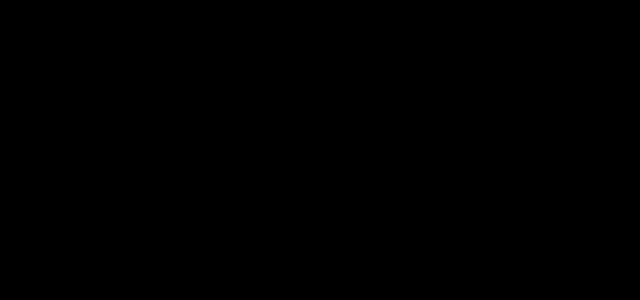
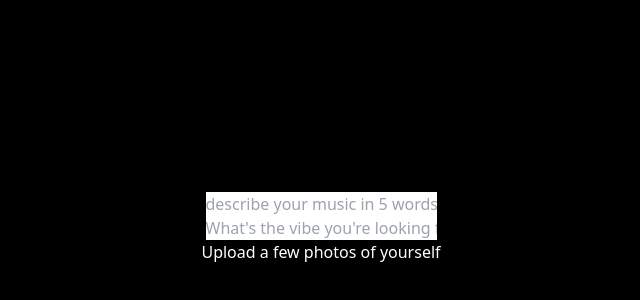
Before and after one commit to TappedOpenSource/app.tapped.ai, a Next.js app: page /dashboard in a window 1280 px wide. Shown: the part 172-472 px from the top of the page, without its empty margins (319-959 px from the left). Built offline with nearby package versions, Linux system fonts and the light colour scheme.

Commit message:
og image

```diff
--- a/pages/dashboard.tsx
+++ b/pages/dashboard.tsx
@@ -7,6 +7,29 @@
             <Head>
                 <title>Bob from Tapped | Dashboard</title>
             </Head>
+            {/* <button
+                className=""
+            >
+                Connect Spotify
+            </button> */}
+            <div
+                className="flex flex-col justify-center items-center h-screen w-screen bg-black"
+            >
+                <input
+                    className=""
+                    type="text"
+                    placeholder="describe your music in 5 words or less"
+                />
+                <input
+                    className=""
+                    type="text"
+                    placeholder="What's the vibe you're looking for?"
+                />
+                <p
+                    className="text-white">
+                    Upload a few photos of yourself
+                </p>
+            </div>
         </>
     );
 };
--- a/pages/index.tsx
+++ b/pages/index.tsx
@@ -33,11 +33,11 @@
         <title>Bob from Tapped App</title>
         <meta
           property="og:image"
-          content="https://nextjsconf-pics.vercel.app/og-image.png"
+          content="https://bob.tapped.ai/og.png"
         />
         <meta
           name="twitter:image"
-          content="https://nextjsconf-pics.vercel.app/og-image.png"
+          content="https://bob.tapped.ai/og.png"
         />
       </Head>
       <main className="mx-auto max-w-[1960px] p-4">
```
Also changed, not shown: 1 other file (tests, documents, lock files or other folders).
